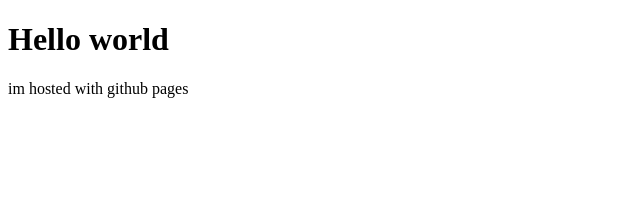
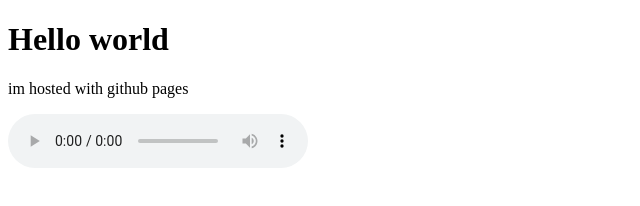
Before and after one commit to andrekim93/andrekim93.github.io, a plain HTML site: page index.html in a window 1280 px wide. Shown: the whole page, without its empty margins (0-640 px from the left). Drawn offline with Linux system fonts and the light colour scheme.

Commit message:
Update index.html

```diff
--- a/index.html
+++ b/index.html
@@ -3,5 +3,9 @@
 <body>
 <h1>Hello world</h1>
 <p>im hosted with github pages </p>
+  <audio controls autoplay>
+  <source src="youve been gnomed.mp3" type="audio/mpeg">
+Your browser does not support the audio element.
+</audio>
 </body>
 </html>
```
